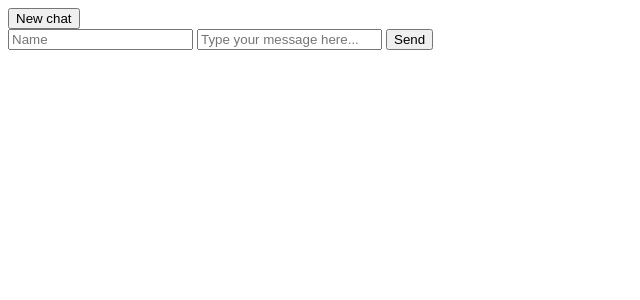
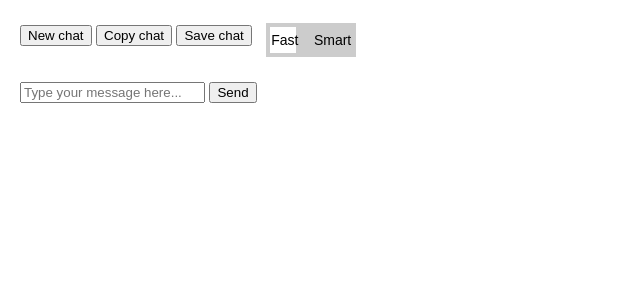
Before and after one commit to kevingduck/ChatroomGPT, a Flask app: page / in a window 1280 px wide. Shown: the top 300 px of the page, without its empty margins (0-640 px from the left). Run offline with Flask 3, Linux system fonts and the light colour scheme; data that the repository does not hold is empty; some libraries are stand-ins or nearby versions.

Commit message:
add model switch

```diff
--- a/app.py
+++ b/app.py
@@ -43,18 +43,21 @@ def catch_all(path):
 @app.route("/gpt/<room_id>", methods=["POST"])
 def gpt(room_id):
     prompt = request.json["prompt"]
+    model = request.json["model"]
+    max_tokens = request.json["max_tokens"]
     response = openai.ChatCompletion.create(
-        model="gpt-4",
+        model=model,
         messages=[
             {"role": "system", "content": "You are a helpful assistant."},
             {"role": "assistant", "content": "Provide examples"},
             {"role": "user", "content": prompt},
         ],
         temperature=0.8,
-        max_tokens=8000,
+        max_tokens=max_tokens,
     )
 
     return jsonify({"response": response.choices[0].message.content})
+
 
 
 @app.route("/send_gpt_response/<room_id>", methods=["POST"])
--- a/static/main.js
+++ b/static/main.js
@@ -5,9 +5,17 @@ const messagesDiv = document.getElementById("messages");
 
 const roomId = window.location.pathname.slice(1) || generateRoomId();
 
+let selectedModel = "gpt-3.5-turbo";
+const maxTokens = selectedModel === "gpt-4" ? 7000 : 3000;
+
+
 if (window.location.pathname === "/") {
     window.history.pushState({}, "", `/${roomId}`);
 }
+
+document.getElementById("model-switch").addEventListener("change", (e) => {
+    selectedModel = e.target.checked ? "gpt-4" : "gpt-3.5-turbo";
+});
 
 function generateRoomId() {
     const chars = "ABCDEFGHIJKLMNOPQRSTUVWXYZabcdefghijklmnopqrstuvwxyz0123456789";
@@ -23,9 +31,18 @@ document.getElementById("new-chat-button").addEventListener("click", () => {
     window.location.href = `/${roomId}`;
 });
 
+let userName = "";
+
+async function getUserName() {
+    if (!userName) {
+        userName = prompt("Please enter your name:");
+    }
+}
+
 messageForm.addEventListener("submit", async (e) => {
     e.preventDefault();
-    const name = nameInput.value;
+    await getUserName();
+    const name = userName;
     const message = messageInput.value;
 
     if (message.startsWith("/gpt")) {
@@ -58,7 +75,7 @@ messageForm.addEventListener("submit", async (e) => {
 
         const response = await fetch(`/gpt/${roomId}`, {
             method: "POST",
-            body: JSON.stringify({ prompt }),
+            body: JSON.stringify({ prompt, model: selectedModel, max_tokens: maxTokens }),
             headers: {
                 "Content-Type": "application/json",
             },
@@ -97,6 +114,38 @@ messageForm.addEventListener("submit", async (e) => {
     messageInput.value = "";
 });
 
+function copyChat() {
+    const chatContent = messages.map(message => {
+        return `${message.name}: ${message.message} (${message.timestamp})`;
+    }).join("\n");
+
+    const textArea = document.createElement("textarea");
+    textArea.value = chatContent;
+    document.body.appendChild(textArea);
+    textArea.select();
+    document.execCommand("copy");
+    document.body.removeChild(textArea);
+    alert("Chat copied to clipboard");
+}
+
+function saveChat() {
+    const chatContent = messages.map(message => {
+        return `${message.name}: ${message.message} (${message.timestamp})`;
+    }).join("\n");
+
+    const blob = new Blob([chatContent], { type: "text/plain" });
+    const url = URL.createObjectURL(blob);
+    const a = document.createElement("a");
+    a.href = url;
+    a.download = "chat.txt";
+    a.click();
+    URL.revokeObjectURL(url);
+}
+
+document.getElementById("copy-chat-button").addEventListener("click", copyChat);
+document.getElementById("save-chat-button").addEventListener("click", saveChat);
+
+
 function renderMessages() {
     let html = "";
 
--- /dev/null
+++ b/static/styles.css
@@ -0,0 +1,79 @@
+body {
+    font-family: 'Arial', sans-serif;
+    margin: 20px;
+    line-height: 1.5;
+}
+
+#chat-container {
+    margin-top: 20px;
+    margin-bottom: 20px;
+}
+
+.message {
+    margin-bottom: 10px;
+}
+
+input,
+button {
+    margin-top: 5px;
+}
+
+
+.switch {
+    position: relative;
+    display: inline-block;
+    width: 90px;
+    height: 34px;
+    margin-left: 10px;
+}
+
+.switch input {
+    opacity: 0;
+    width: 0;
+    height: 0;
+}
+
+.slider {
+    position: absolute;
+    cursor: pointer;
+    top: 0;
+    left: 0;
+    right: 0;
+    bottom: 0;
+    background-color: #ccc;
+    transition: 0.4s;
+}
+
+.slider:before {
+    position: absolute;
+    content: "";
+    height: 26px;
+    width: 26px;
+    left: 4px;
+    bottom: 4px;
+    background-color: white;
+    transition: 0.4s;
+}
+
+input:checked + .slider {
+    background-color: #2196F3;
+}
+
+input:checked + .slider:before {
+    transform: translateX(56px);
+}
+
+.model-label {
+    position: absolute;
+    top: 50%;
+    transform: translateY(-50%);
+    font-size: 14px;
+}
+
+.model-label.fast {
+    left: 5px;
+}
+
+.model-label.smart {
+    right: 5px;
+}
--- a/templates/index.html
+++ b/templates/index.html
@@ -4,15 +4,24 @@
     <meta charset="UTF-8">
     <meta http-equiv="X-UA-Compatible" content="IE=edge">
     <meta name="viewport" content="width=device-width, initial-scale=1.0">
+    <link rel="stylesheet" href="https://cdnjs.cloudflare.com/ajax/libs/font-awesome/6.1.0/css/all.min.css">
     <title>Flask Chat App</title>
+    <link rel="stylesheet" href="static/styles.css">
     <script src="static/main.js" defer></script>
 </head>
 <body>
     <button id="new-chat-button">New chat</button>
+    <button id="copy-chat-button">Copy chat</button>
+    <button id="save-chat-button">Save chat</button>
+    <label class="switch">
+        <input type="checkbox" id="model-switch">
+        <span class="slider"></span>
+        <span class="model-label fast">Fast</span>
+        <span class="model-label smart">Smart</span>
+    </label>
     <div id="chat-container">
         <div id="messages"></div>
         <form id="message-form">
-            <input type="text" id="name" placeholder="Name" required>
             <input type="text" id="message" placeholder="Type your message here..." required>
             <button type="submit">Send</button>
         </form>
```
